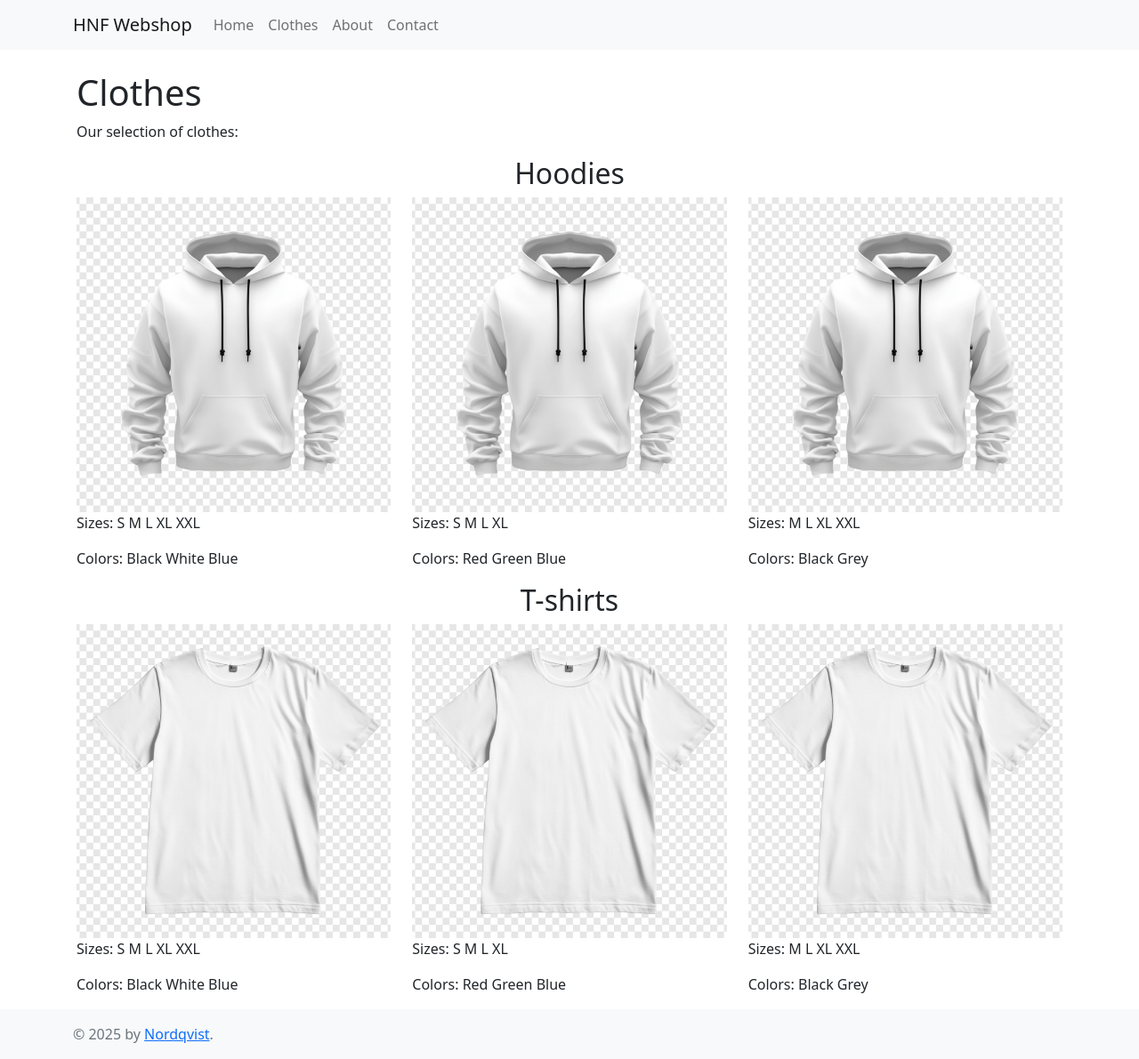
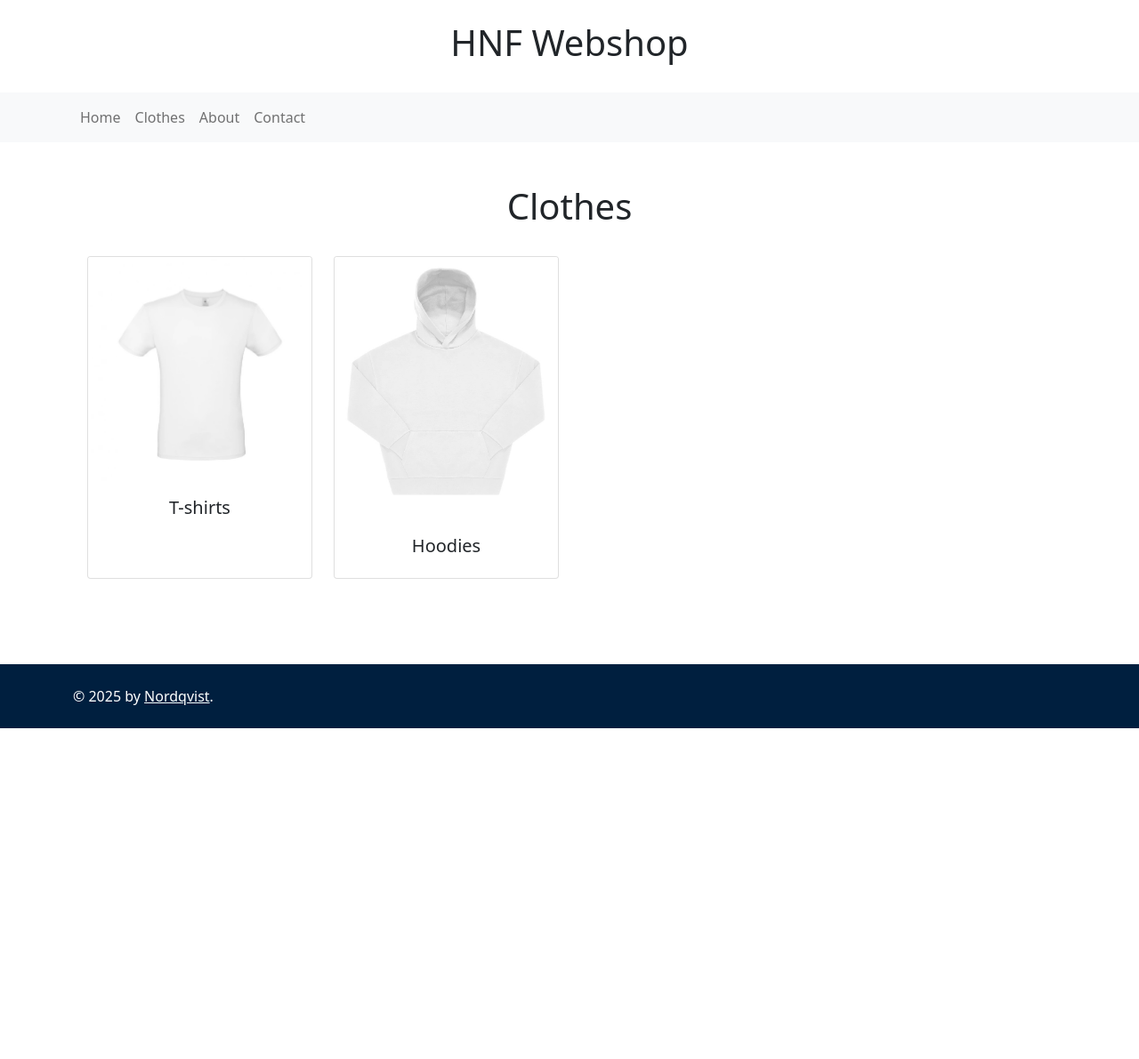
Before and after one commit to FilipNordqvist/flask-lookbook, a Flask app: page /clothes in a window 1280 px wide. Shown: the whole page at 89% size. After the commit the page ends 819 px from the top, so only its background shows below. Run offline with Flask 3, Linux system fonts and the light colour scheme.

Commit message:
Uppdatera layout

```diff
--- a/app.py
+++ b/app.py
@@ -10,6 +10,7 @@ load_dotenv()
 
 resend.api_key = os.getenv("RESEND_API_KEY")
 
+"""
 r = resend.Emails.send({
   "from": "onboarding@resend.dev",
   "to": "filip_nordqvist@hotmail.com",
@@ -17,7 +18,7 @@ r = resend.Emails.send({
   "html": "<p>Congrats on sending your <strong>first email</strong>!</p>"
 })
 
-
+"""
 @app.route('/')
 def home():
     return render_template('index.html')
@@ -25,6 +26,14 @@ def home():
 @app.route('/clothes')
 def clothes():
     return render_template("clothes.html")
+
+@app.route('/clothes/tshirts')
+def tshirts():
+    return render_template('tshirts.html')
+
+@app.route('/clothes/hoodie')
+def hoodie():
+    return render_template('hoodie.html')
 
 @app.route('/about')
 def about():
@@ -57,6 +66,5 @@ def send_email():
         traceback.print_exc()  # <-- Detta visar full felstack
         return f"Failed to send email: {e}", 500
 
-
 if __name__ == '__main__':
     app.run(host="0.0.0.0", port=8080)
--- a/templates/clothes.html
+++ b/templates/clothes.html
@@ -2,73 +2,34 @@
 {% block title %}Clothes{% endblock %}
 {% block content %}
   <h1>Clothes</h1>
-  <p>Our selection of clothes:</p>
-  <h2 style="text-align: center;">Hoodies</h2>
 
-<div class="row">
-  <div class="col-md-4">
-    <div class="thumbnail">
-      <img src="{{ url_for('static', filename='hoodie.jpg') }}" alt="Hoodie" style="width: 100%"/>
-      <div class="caption">
-        <p>Sizes: S M L XL XXL</p>
-        <p>Colors: Black White Blue</p>
+<div class="container my-4">
+  <div class="row">
+    <!-- T-shirts -->
+    <div class="col-6 col-md-4 col-lg-3 mb-4">
+      <div class="card h-100">
+        <a href="{{ url_for('tshirts') }}" class="text-decoration-none text-dark">
+          <img src="{{ url_for('static', filename='tshirt_real.jpg') }}" class="card-img-top" alt="T-shirt">
+          <div class="card-body text-center">
+            <h5 class="card-title">T-shirts</h5>
+          </div>
+        </a>
       </div>
     </div>
-  </div>
 
-  <div class="col-md-4">
-    <div class="thumbnail">
-      <img src="{{ url_for('static', filename='hoodie.jpg') }}" alt="Shirt" style="width: 100%"/>
-      <div class="caption">
-        <p>Sizes: S M L XL</p>
-        <p>Colors: Red Green Blue</p>
+    <!-- Hoodies -->
+    <div class="col-6 col-md-4 col-lg-3 mb-4">
+      <div class="card h-100">
+        <a href="{{ url_for('hoodie') }}" class="text-decoration-none text-dark">
+          <img src="{{ url_for('static', filename='hoodie_real.jpg') }}" class="card-img-top" alt="Hoodie">
+          <div class="card-body text-center">
+            <h5 class="card-title">Hoodies</h5>
+          </div>
+        </a>
       </div>
     </div>
-  </div>
 
-  <div class="col-md-4">
-    <div class="thumbnail">
-      <img src="{{ url_for('static', filename='hoodie.jpg') }}" alt="Jacket" style="width: 100%"/>
-      <div class="caption">
-        <p>Sizes: M L XL XXL</p>
-        <p>Colors: Black Grey</p>
-      </div>
-    </div>
+    <!-- Lägg till fler här -->
   </div>
 </div>
-
-<h2 style="text-align: center;">T-shirts</h2>
-
-<div class="row">
-  <div class="col-md-4">
-    <div class="thumbnail">
-      <img src="{{ url_for('static', filename='tshirt.jpg') }}" alt="T-shirt" style="width: 100%"/>
-      <div class="caption">
-        <p>Sizes: S M L XL XXL</p>
-        <p>Colors: Black White Blue</p>
-      </div>
-    </div>
-  </div>
-
-  <div class="col-md-4">
-    <div class="thumbnail">
-      <img src="{{ url_for('static', filename='tshirt.jpg') }}" alt="T-shirt" style="width: 100%"/>
-      <div class="caption">
-        <p>Sizes: S M L XL</p>
-        <p>Colors: Red Green Blue</p>
-      </div>
-    </div>
-  </div>
-
-  <div class="col-md-4">
-    <div class="thumbnail">
-      <img src="{{ url_for('static', filename='tshirt.jpg') }}" alt="T-shirt" style="width: 100%"/>
-      <div class="caption">
-        <p>Sizes: M L XL XXL</p>
-        <p>Colors: Black Grey</p>
-      </div>
-    </div>
-  </div>
-</div>
-
 {% endblock %}
--- a/templates/index.html
+++ b/templates/index.html
@@ -1,6 +1,6 @@
 {% extends "layout.html" %}
 {% block title %}HNF webshop{% endblock %}
 {% block content %}
-  <h1>HNF - We print your ideas on clothes and more</h1>
+  <h1>We print your ideas on clothes and more</h1>
   <img src="{{ url_for('static', filename='flagga.jpg') }}" style="width: 80%"/>
 {% endblock %}
--- a/templates/layout.html
+++ b/templates/layout.html
@@ -9,39 +9,50 @@
   <link href="https://cdn.jsdelivr.net/npm/bootstrap@5.1.3/dist/css/bootstrap.min.css" rel="stylesheet">
 </head>
 
-<body>
+<body class="d-flex flex-column min-vh-100">
+
+  <!-- HNF-namnet på egen rad -->
+  <div class="text-center my-4">
+    <h1>HNF Webshop</h1>
+  </div>
+
+  <!-- Navbar -->
   <nav class="navbar navbar-expand-lg navbar-light" style="background-color: #f8f9fa;">
     <div class="container">
-      <a class="navbar-brand" href="/">HNF Webshop</a>
 
+      <!-- Toggler med text -->
       <div class="d-flex align-items-center">
         <button class="navbar-toggler me-1" type="button" data-bs-toggle="collapse"
-          data-bs-target="#navbarSupportedContent" aria-controls="navbarSupportedContent" aria-expanded="false"
-          aria-label="Toggle navigation">
+          data-bs-target="#navbarSupportedContent" aria-controls="navbarSupportedContent"
+          aria-expanded="false" aria-label="Toggle navigation">
           <span class="navbar-toggler-icon"></span>
         </button>
         <span class="d-lg-none">Meny</span>
       </div>
 
+      <!-- Meny -->
       <div class="collapse navbar-collapse" id="navbarSupportedContent">
-        <ul class="navbar-nav ms-0 me-auto mb-2 mb-lg-0">
+        <ul class="navbar-nav ms-0 mb-2 mb-lg-0">
           <li class="nav-item"><a class="nav-link" href="/">Home</a></li>
           <li class="nav-item"><a class="nav-link" href="/clothes">Clothes</a></li>
           <li class="nav-item"><a class="nav-link" href="/about">About</a></li>
           <li class="nav-item"><a class="nav-link" href="/contact">Contact</a></li>
         </ul>
       </div>
+
     </div>
   </nav>
 
-  <main class="flex-grow-1 container mt-4 px-2 px-sm-3">
+  <!-- Main content -->
+  <main class="flex-grow-1 container d-flex flex-column align-items-center text-center my-5 px-2 px-sm-3">
     {% block content %}{% endblock %}
   </main>
 
-  <footer class="text-muted mt-auto py-3" style="background-color: #f8f9fa;">
+  <!-- Footer -->
+  <footer class="text-white mt-auto py-4" style="background-color: #001f3f;"> <!-- marinblå -->
     <div class="container text-center text-sm-start">
       {% block footer %}
-      &copy; 2025 by <a href="https://www.linkedin.com/in/filip-nordqvist-7802235a/">Nordqvist</a>.
+      &copy; 2025 by <a href="https://www.linkedin.com/in/filip-nordqvist-7802235a/" class="text-white">Nordqvist</a>.
       {% endblock %}
     </div>
   </footer>
```
Also changed, not shown: templates/hoodie.html (added, +18 -0 lines), templates/tshirts.html (added, +18 -0 lines), static/hoodie_real.jpg (added), static/tshirt_real.jpg (added).
